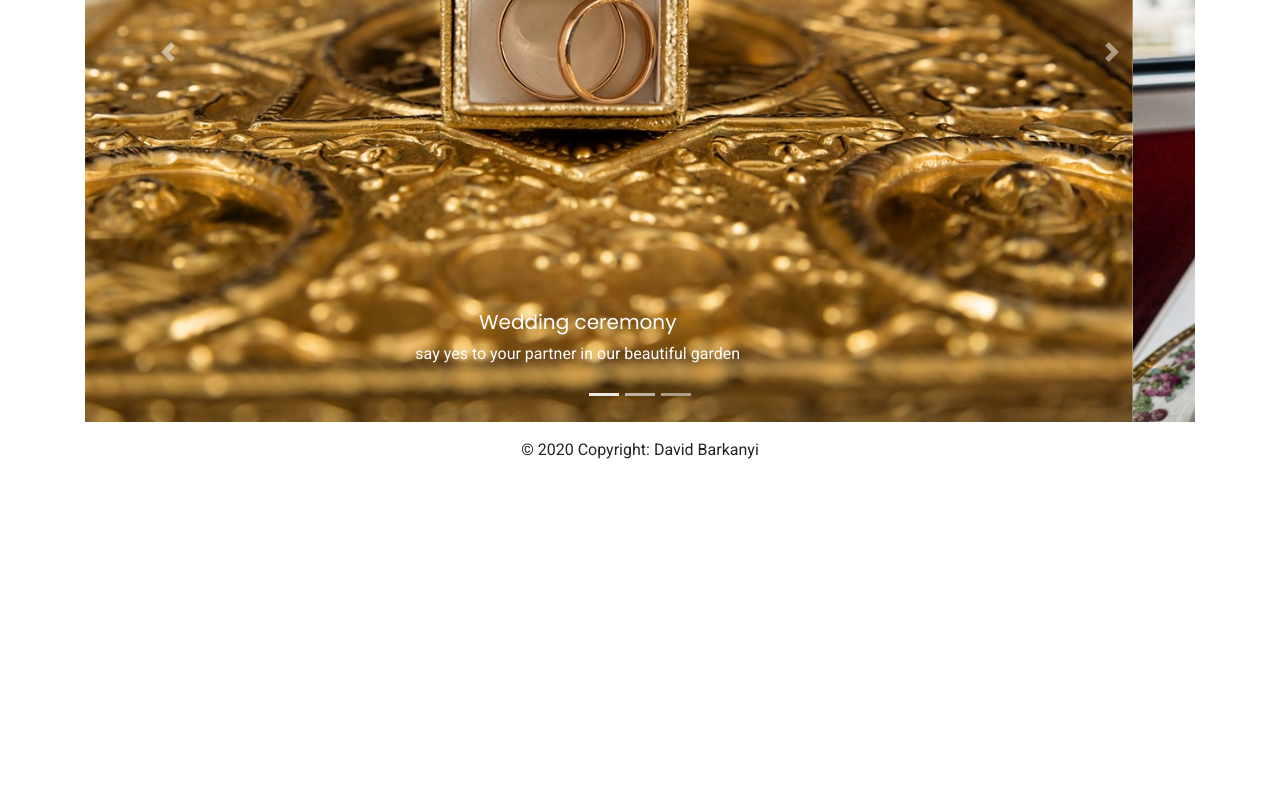
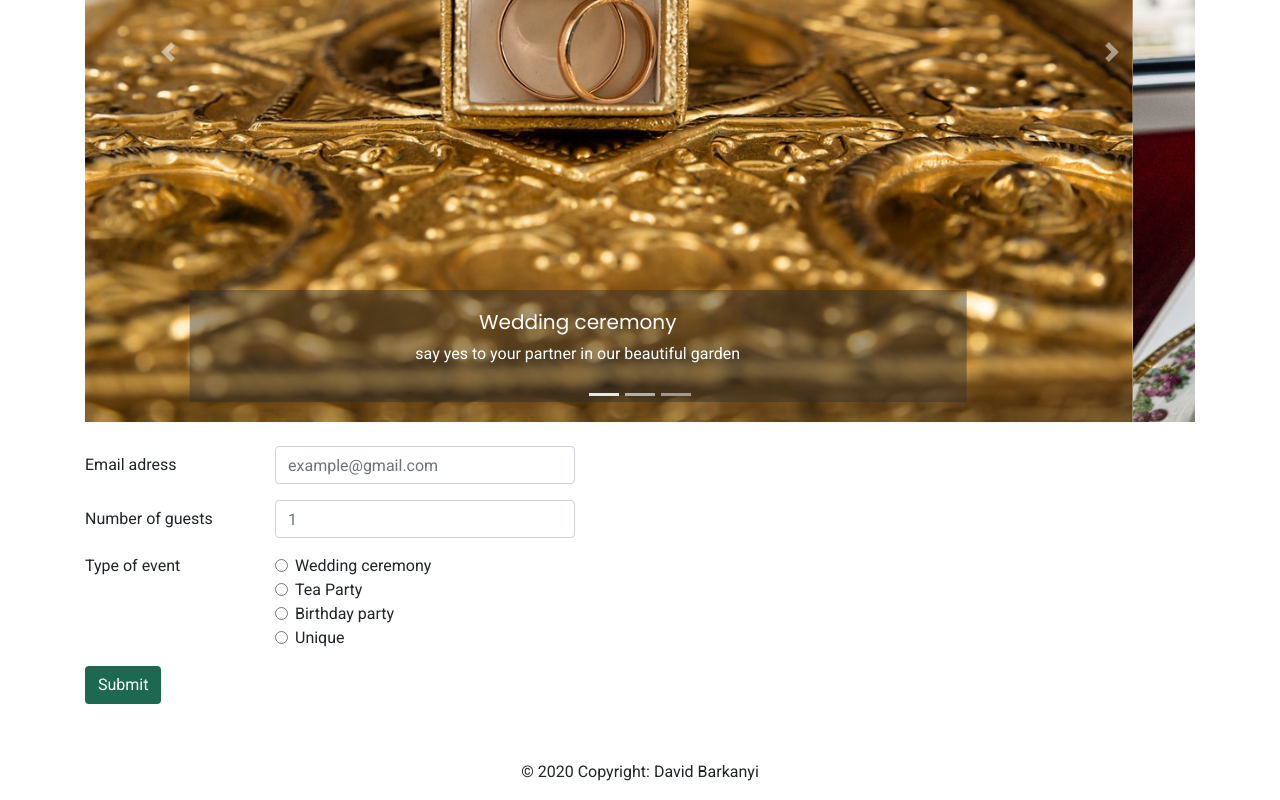
Before and after one commit to iambariz/RGBE-School-project, a plain HTML site: page about.html in a window 1280 px wide. Shown: the part 1659-2459 px from the top of the page. Before the commit the page ends 2137 px from the top, so only its background shows below. Drawn offline with nearby package versions, Linux system fonts and the light colour scheme.

Commit message:
Mayor update

```diff
--- a/about.html
+++ b/about.html
@@ -185,7 +185,62 @@
             </div>
         </div>
 
-
+        <div class="container py-4">
+            <form>
+                <div class="form-group row">
+                    <label for="inputEmail3" class="col-sm-2 col-form-label">Email adress</label>
+                    <div class="col-sm-10">
+                        <input type="email" class="form-control" id="inputEmail3" placeholder="example@gmail.com">
+                    </div>
+                </div>
+                <div class="form-group row">
+                    <label for="inputNumber3" class="col-sm-2 col-form-label">Number of guests</label>
+                    <div class="col-sm-10">
+                        <input type="number" class="form-control" id="inputNumber3" placeholder="1">
+                    </div>
+                </div>
+                <fieldset class="form-group">
+                    <div class="row">
+                        <legend class="col-form-label col-sm-2 pt-0">Type of event</legend>
+                        <div class="col-sm-10">
+                            <div class="form-check">
+                                <input class="form-check-input" type="radio" name="gridRadios" id="gridRadios1"
+                                    value="option1">
+                                <label class="form-check-label" for="gridRadios1">
+                                    Wedding ceremony
+                                </label>
+                            </div>
+                            <div class="form-check">
+                                <input class="form-check-input" type="radio" name="gridRadios" id="gridRadios2"
+                                    value="option2">
+                                <label class="form-check-label" for="gridRadios2">
+                                    Tea Party
+                                </label>
+                            </div>
+                            <div class="form-check">
+                                <input class="form-check-input" type="radio" name="gridRadios" id="gridRadios3"
+                                    value="option3">
+                                <label class="form-check-label" for="gridRadios3">
+                                    Birthday party
+                                </label>
+                            </div>
+                            <div class="form-check">
+                                <input class="form-check-input" type="radio" name="gridRadios" id="gridRadios4"
+                                    value="option4">
+                                <label class="form-check-label" for="gridRadios4">
+                                    Unique
+                                </label>
+                            </div>
+                        </div>
+                    </div>
+                </fieldset>
+                <div class="form-group row">
+                    <div class="col-sm-10">
+                        <a href="#" class="btn btn-custom">Submit</a>
+                    </div>
+                </div>
+            </form>
+        </div>
     </div>
 
     <!-- Services ends -->
--- a/app.js
+++ b/app.js
@@ -1,9 +1,12 @@
 const buttons = document.querySelectorAll('.btn-custom');
+
+
 
 //console.log(buttons);
 
 buttons.forEach(item =>{
-    item.addEventListener('click', function(){
+    item.addEventListener('click', function(e){
+        e.preventDefault(); //Prevent refresh site on click
         alert("Coming soon!");
     })
 })
--- a/styles.css
+++ b/styles.css
@@ -48,6 +48,15 @@ color: #fff;
 .hr-primary{
 border: 1px solid var(--primary);
 max-width: 220px;
+}
+
+.hr-primary.long{
+  max-width: 440px;
+
+}
+
+.paragraph-title{
+  font-weight: bold;
 }
 
 
@@ -115,6 +124,19 @@ border: 0px;
 
 }
 
+/* Form styles */
+
+.form-control{
+  max-width: 300px;
+}
+
+/* Caraousel styles */
+
+.carousel-caption{
+  background-color: rgba(44, 44, 44, 0.431);
+  color: #fff;
+}
+
 
 /* Map styles */
 
```
Also changed, not shown: index.html (+12 -2 lines).
